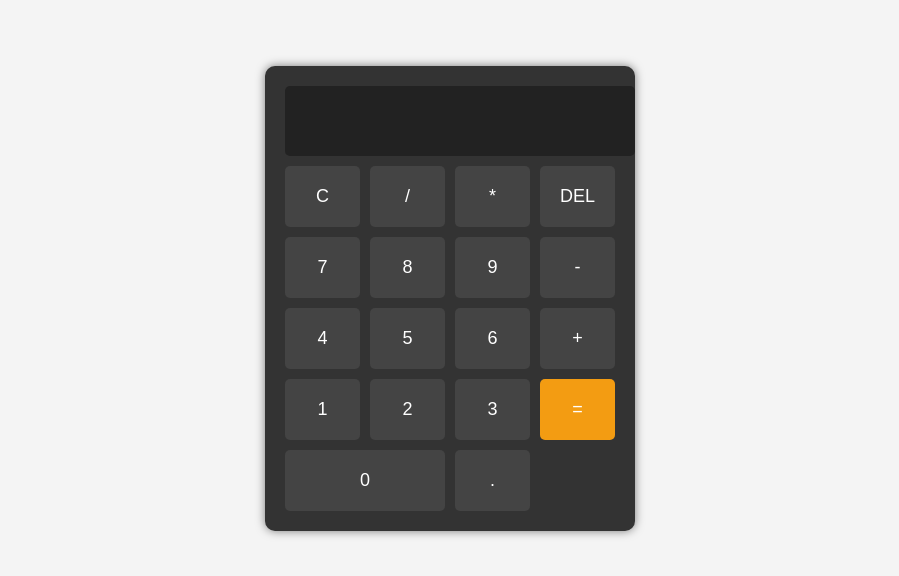
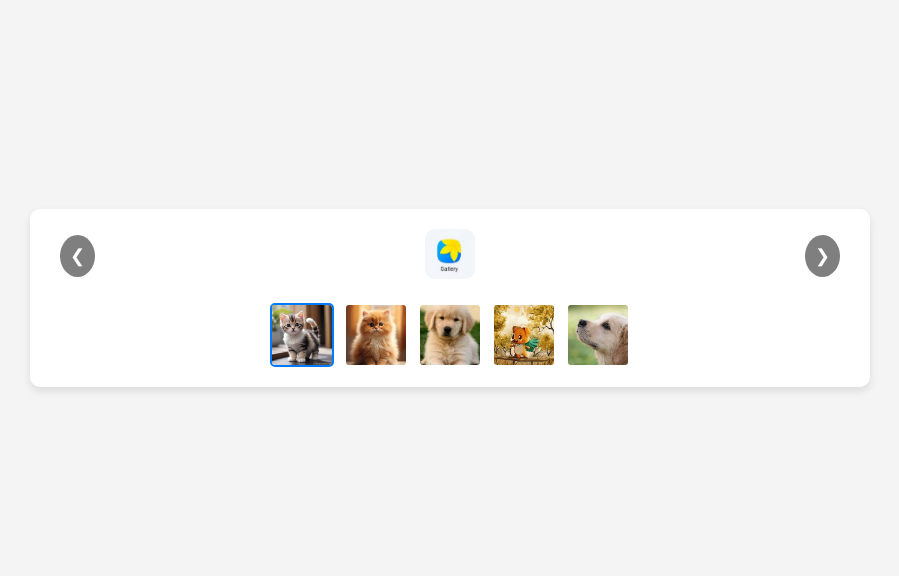
Before and after one commit to KeerthanaK3405/codealpha_tasks, a plain HTML site: page index.html in a window 1280 px wide. Shown: the part 102-678 px from the top of the page, without its empty margins (190-1089 px from the left). Drawn offline with Linux system fonts and the light colour scheme; files whose address does not match are found by name.

Commit message:
Add files via upload

```diff
--- a/index.html
+++ b/index.html
@@ -3,33 +3,29 @@
 <head>
     <meta charset="UTF-8">
     <meta name="viewport" content="width=device-width, initial-scale=1.0">
-    <title>Simple Calculator</title>
+    <title>Image Gallery</title>
     <link rel="stylesheet" href="styles.css">
 </head>
 <body>
-    <div class="calculator">
-        <input type="text" id="display" disabled>
-        <div class="buttons">
-            <button onclick="clearDisplay()">C</button>
-            <button onclick="appendToDisplay('/')">/</button>
-            <button onclick="appendToDisplay('*')">*</button>
-            <button onclick="deleteLast()">DEL</button>
-            <button onclick="appendToDisplay('7')">7</button>
-            <button onclick="appendToDisplay('8')">8</button>
-            <button onclick="appendToDisplay('9')">9</button>
-            <button onclick="appendToDisplay('-')">-</button>
-            <button onclick="appendToDisplay('4')">4</button>
-            <button onclick="appendToDisplay('5')">5</button>
-            <button onclick="appendToDisplay('6')">6</button>
-            <button onclick="appendToDisplay('+')">+</button>
-            <button onclick="appendToDisplay('1')">1</button>
-            <button onclick="appendToDisplay('2')">2</button>
-            <button onclick="appendToDisplay('3')">3</button>
-            <button onclick="calculate()" class="equals">=</button>
-            <button onclick="appendToDisplay('0')" class="zero">0</button>
-            <button onclick="appendToDisplay('.')">.</button>
+    <div class="gallery">
+        <!-- Main Image Display -->
+        <div class="main-image">
+            <img id="main-img" src="C:\project2\gallery.jpg" alt="Gallery Image" width="50px">
+            <button id="prev-btn" class="nav-btn">&#10094;</button>
+            <button id="next-btn" class="nav-btn">&#10095;</button>
+        </div>
+
+        <!-- Thumbnails -->
+        <div class="thumbnails">
+            <img src="C:\project2\image1.jpg" alt="Thumbnail 1" class="thumbnail active" data-index="0">
+            <img src="C:\project2\image2.jpg" alt="Thumbnail 2" class="thumbnail" data-index="1">
+            <img src="C:\project2\image3.jpg" alt="Thumbnail 3" class="thumbnail" data-index="2">
+            <img src="C:\project2\image4.jpg" alt="Thumbnail 4" class="thumbnail" data-index="3">
+            <img src="C:\project2\image5.jpg" alt="Thumbnail 5" class="thumbnail" data-index="4">
+
         </div>
     </div>
+
     <script src="script.js"></script>
 </body>
 </html>
--- a/script.js
+++ b/script.js
@@ -1,23 +1,53 @@
-function appendToDisplay(value) {
-    const display = document.getElementById('display');
-    display.value += value;
+// Image data
+const images = [
+    "images/image1.jpg",
+    "images/image2.jpg",
+    "images/image3.jpg",
+    "images/image4.jpg",
+    "images/image5.jpg",
+];
+];
+];
+
+// DOM Elements
+const mainImg = document.getElementById('main-img');
+const prevBtn = document.getElementById('prev-btn');
+const nextBtn = document.getElementById('next-btn');
+const thumbnails = document.querySelectorAll('.thumbnail');
+
+let currentIndex = 0;
+
+// Update main image and active thumbnail
+function updateGallery(index) {
+    // Update main image
+    mainImg.src = images[index];
+
+    // Update active thumbnail
+    thumbnails.forEach((thumb, i) => {
+        if (i === index) {
+            thumb.classList.add('active');
+        } else {
+            thumb.classList.remove('active');
+        }
+    });
 }
 
-function clearDisplay() {
-    const display = document.getElementById('display');
-    display.value = '';
-}
+// Next button click
+nextBtn.addEventListener('click', () => {
+    currentIndex = (currentIndex + 1) % images.length;
+    updateGallery(currentIndex);
+});
 
-function deleteLast() {
-    const display = document.getElementById('display');
-    display.value = display.value.slice(0, -1);
-}
+// Previous button click
+prevBtn.addEventListener('click', () => {
+    currentIndex = (currentIndex - 1 + images.length) % images.length;
+    updateGallery(currentIndex);
+});
 
-function calculate() {
-    const display = document.getElementById('display');
-    try {
-        display.value = eval(display.value);
-    } catch (error) {
-        display.value = 'Error';
-    }
-}
+// Thumbnail click
+thumbnails.forEach((thumb, index) => {
+    thumb.addEventListener('click', () => {
+        currentIndex = index;
+        updateGallery(currentIndex);
+    });
+});
--- a/styles.css
+++ b/styles.css
@@ -1,63 +1,83 @@
+/* General Styles */
 body {
+    font-family: Arial, sans-serif;
+    margin: 0;
+    padding: 0;
+    background-color: #f4f4f4;
     display: flex;
     justify-content: center;
     align-items: center;
     height: 100vh;
-    margin: 0;
-    background-color: #f4f4f4;
-    font-family: Arial, sans-serif;
 }
 
-.calculator {
-    background-color: #333;
+.gallery {
+    max-width: 800px;
+    width: 100%;
+    background-color: #fff;
+    border-radius: 10px;
+    box-shadow: 0 4px 8px rgba(0, 0, 0, 0.1);
     padding: 20px;
-    border-radius: 10px;
-    box-shadow: 0px 0px 10px rgba(0, 0, 0, 0.5);
+    text-align: center;
 }
 
-#display {
-    width: 100%;
-    height: 50px;
-    background-color: #222;
+/* Main Image Display */
+.main-image {
+    position: relative;
+    margin-bottom: 20px;
+}
+
+#main-img {
+    max-width: 100%;
+    height: auto;
+    border-radius: 10px;
+}
+
+.nav-btn {
+    position: absolute;
+    top: 50%;
+    transform: translateY(-50%);
+    background-color: rgba(0, 0, 0, 0.5);
     color: #fff;
     border: none;
-    text-align: right;
     padding: 10px;
-    font-size: 24px;
-    border-radius: 5px;
-    margin-bottom: 10px;
+    cursor: pointer;
+    border-radius: 50%;
+    font-size: 18px;
 }
 
-.buttons {
-    display: grid;
-    grid-template-columns: repeat(4, 1fr);
+#prev-btn {
+    left: 10px;
+}
+
+#next-btn {
+    right: 10px;
+}
+
+.nav-btn:hover {
+    background-color: rgba(0, 0, 0, 0.8);
+}
+
+/* Thumbnails */
+.thumbnails {
+    display: flex;
+    justify-content: center;
     gap: 10px;
 }
 
-button {
-    background-color: #444;
-    color: #fff;
-    border: none;
-    padding: 20px;
-    font-size: 18px;
+.thumbnail {
+    width: 60px;
+    height: 60px;
+    object-fit: cover;
     border-radius: 5px;
     cursor: pointer;
-    transition: background-color 0.3s;
+    border: 2px solid transparent;
+    transition: border-color 0.3s;
 }
 
-button:hover {
-    background-color: #555;
+.thumbnail.active {
+    border-color: #007bff;
 }
 
-button.equals {
-    grid-column: span 1;
-    background-color: #f39c12;
+.thumbnail:hover {
+    border-color: #0056b3;
 }
-
-button.equals:hover {
-    background-color: #e67e22;
-}
-
-button.zero {
-    grid-column: span 2;
-}
```
Also changed, not shown: gallery.jpg (added), image1.jpg (added), image2.jpg (added), image3.jpg (added), image4.jpg (added), image5.jpg (added).
